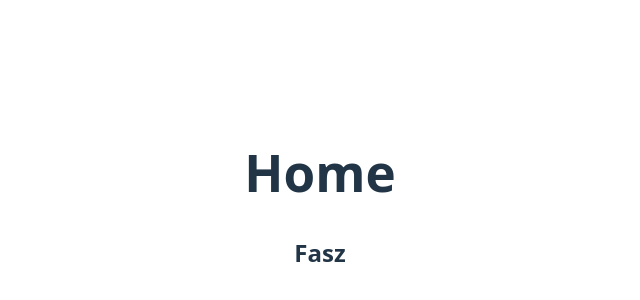
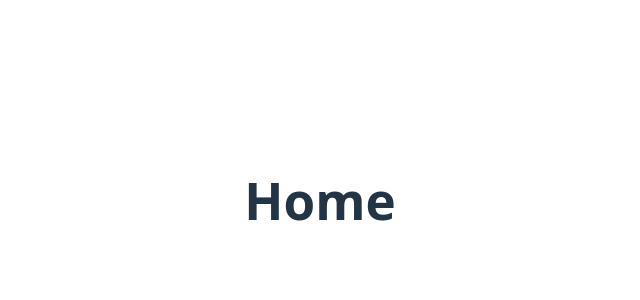
Before and after one commit to Zal-n/frontend_csoportmunka, a React app in the folder frontend/: page / in a window 1280 px wide. Shown: the part 200-500 px from the top of the page, without its empty margins (320-960 px from the left). Built offline with nearby package versions, Linux system fonts and the light colour scheme; the HTML template or start-up script is replaced by a standard one.

Commit message:
h2 delete

```diff
--- a/frontend/src/App.jsx
+++ b/frontend/src/App.jsx
@@ -5,7 +5,7 @@
   return (
     <>
       <h1>Home</h1>
-      <h2>Fasz</h2>
+
     </>
   )
 }
```
